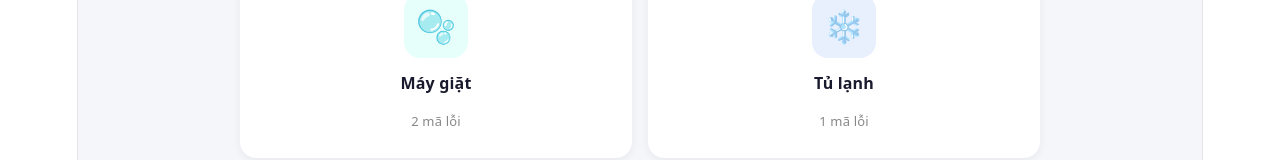
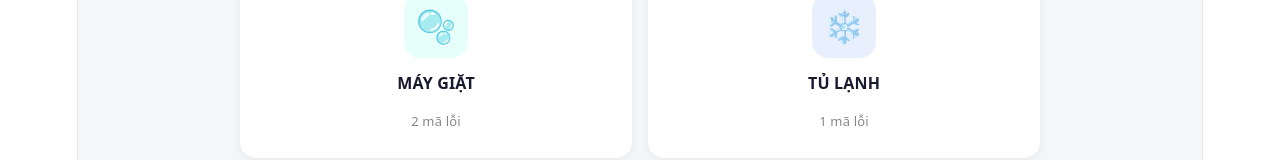
Before and after one commit to tuanAnh12423/WEB-Tra-Cuu-Ma-Loi, a React (Vite) app: page / in a window 1280 px wide. Shown: the part 240-400 px from the top of the page. Built offline with nearby package versions, Linux system fonts and the light colour scheme.

Commit message:
Hoan thanh giao dien va hinh anh cho tung buoc xu ly

```diff
--- a/src/data/errorWashing.ts
+++ b/src/data/errorWashing.ts
@@ -4,7 +4,7 @@ export const washingErrors: ErrorItem[] = [
   {
     id: "W01",
     category: "washing",
-    code: "E1",
+    code: "Cảnh báo E1",
     title: "Máy giặt không vào điện",
     description: "Bấm phím Power nhưng màn hình/đèn LED không sáng.",
     steps: [
--- a/src/data/errors.ts
+++ b/src/data/errors.ts
@@ -30,8 +30,8 @@ export type ErrorItem = {
 };
 
 export const categories: Category[] = [
-  { id: "washing", name: "Máy giặt", icon: "🫧", bgColor: "#e6fffa" },
-  { id: "fridge", name: "Tủ lạnh", icon: "❄️", bgColor: "#e8f0fe" },
+  { id: "washing", name: "MÁY GIẶT", icon: "🫧", bgColor: "#e6fffa" },
+  { id: "fridge", name: "TỦ LẠNH", icon: "❄️", bgColor: "#e8f0fe" },
 ];
 
 export const errors: ErrorItem[] = [
```
